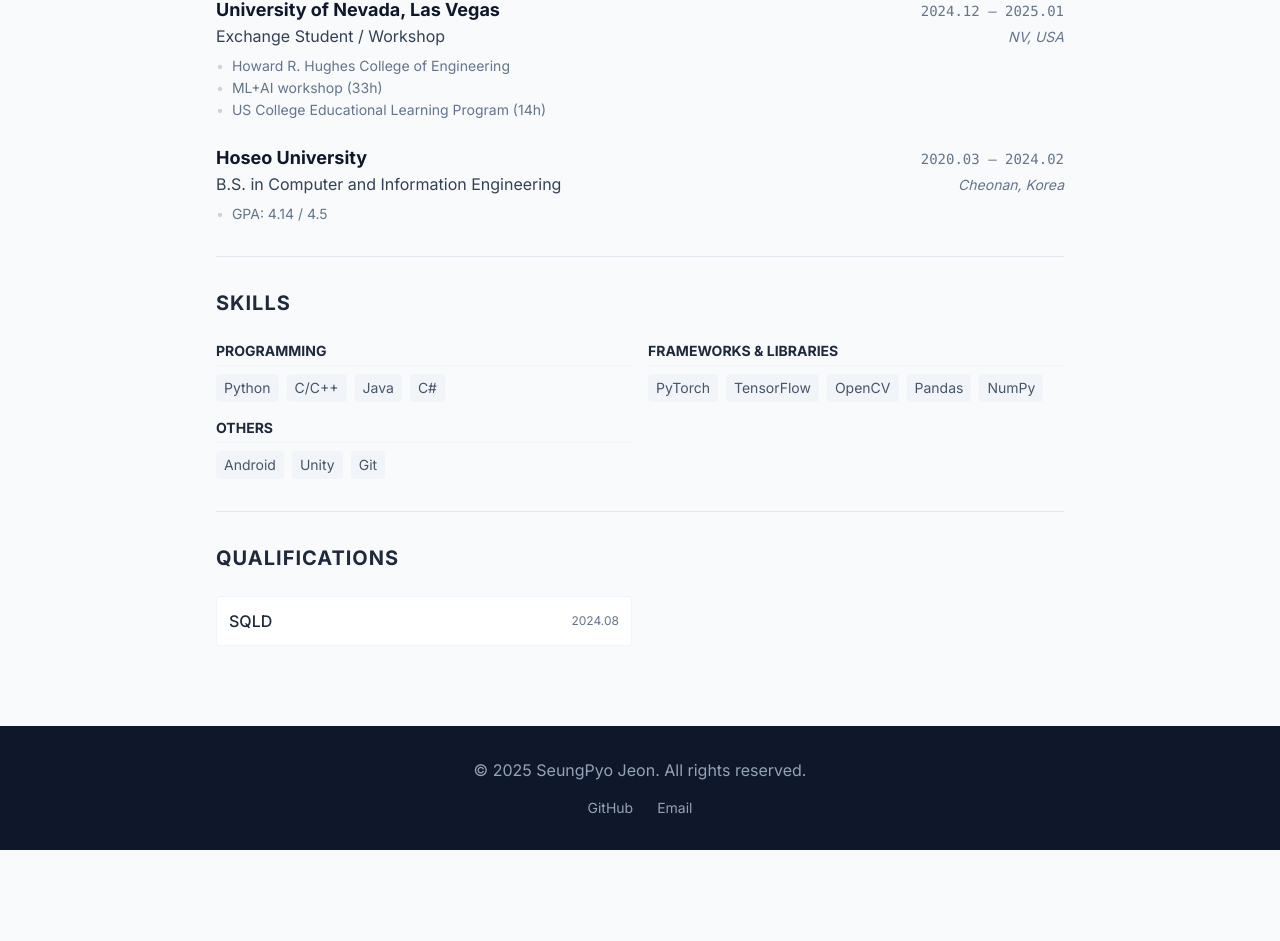
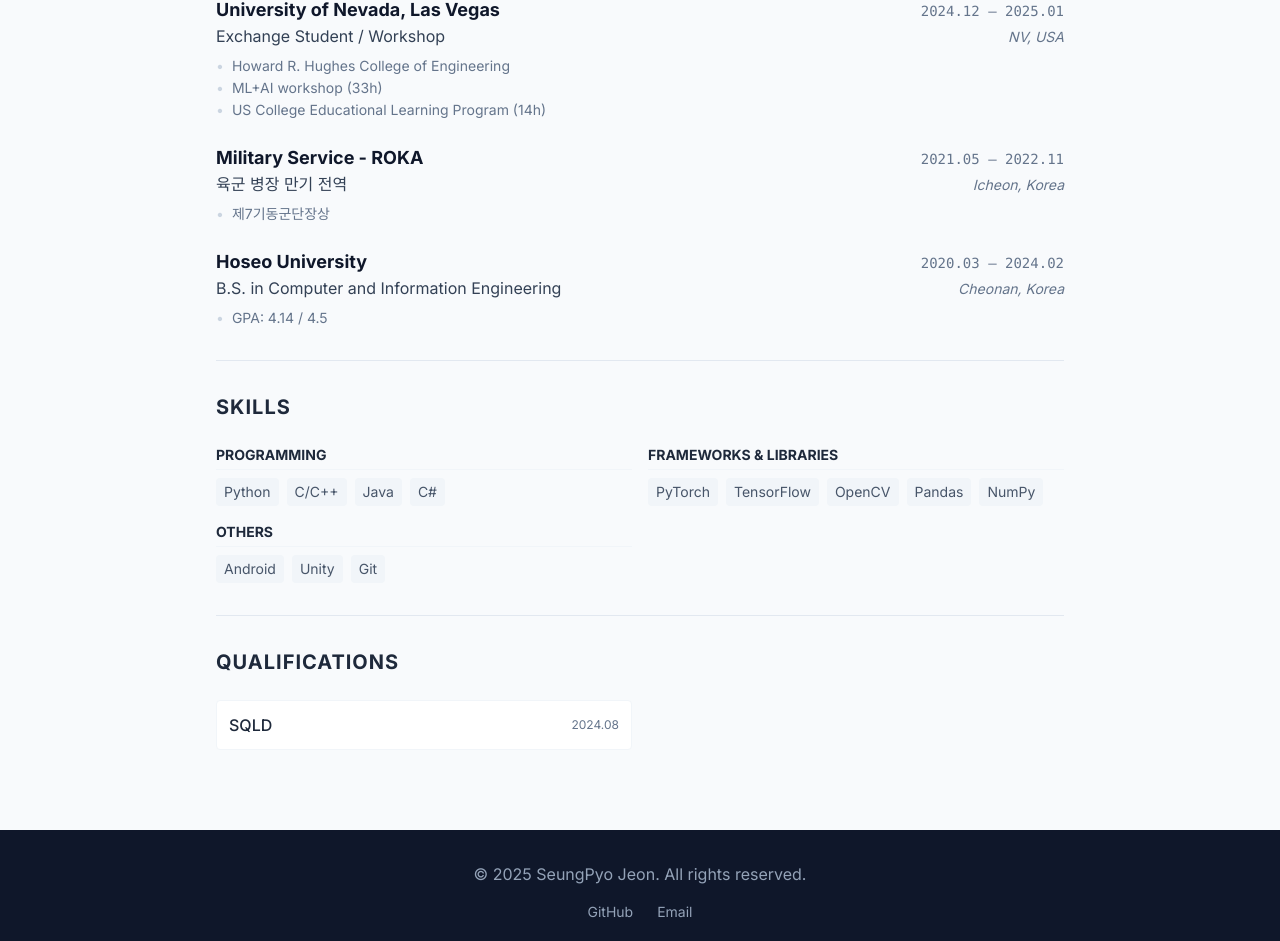
Before and after one commit to SeungPyo-Jeon/SeungPyo-Jeon.github.io, a React (Vite) app: page / in a window 1280 px wide. Shown: the part 3114-4055 px from the top of the page. Before the commit the page ends 3964 px from the top, so only its background shows below. Built offline with nearby package versions, Linux system fonts and the light colour scheme.

Commit message:
feat: Add military service to education data
Includes details about military service for ROKA, including rank and an award.

```diff
--- a/data.ts
+++ b/data.ts
@@ -30,6 +30,13 @@ export const cvData: CVData = {
       location: "NV, USA",
       period: "2024.12 – 2025.01",
       details: ["Howard R. Hughes College of Engineering", "ML+AI workshop (33h)", "US College Educational Learning Program (14h)"]
+    },
+    {
+      school: "Military Service - ROKA ",
+      degree: "육군 병장 만기 전역",
+      location: "Icheon, Korea",
+      period: "2021.05 – 2022.11",
+      details: ["제7기동군단장상"]
     },
     {
       school: "Hoseo University",
```
Also changed, not shown: assets/profile2.png, assets/profile3.png.
